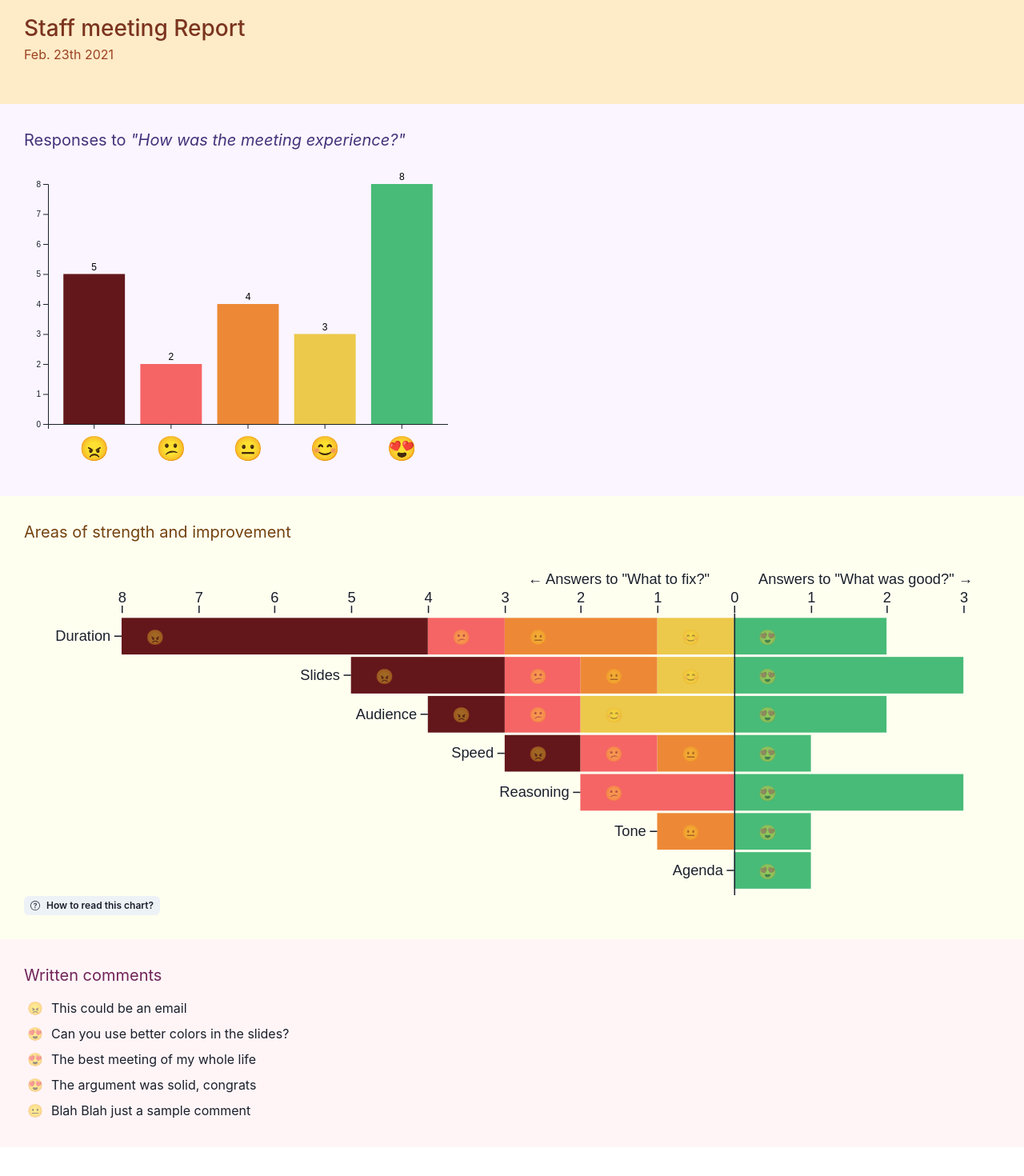
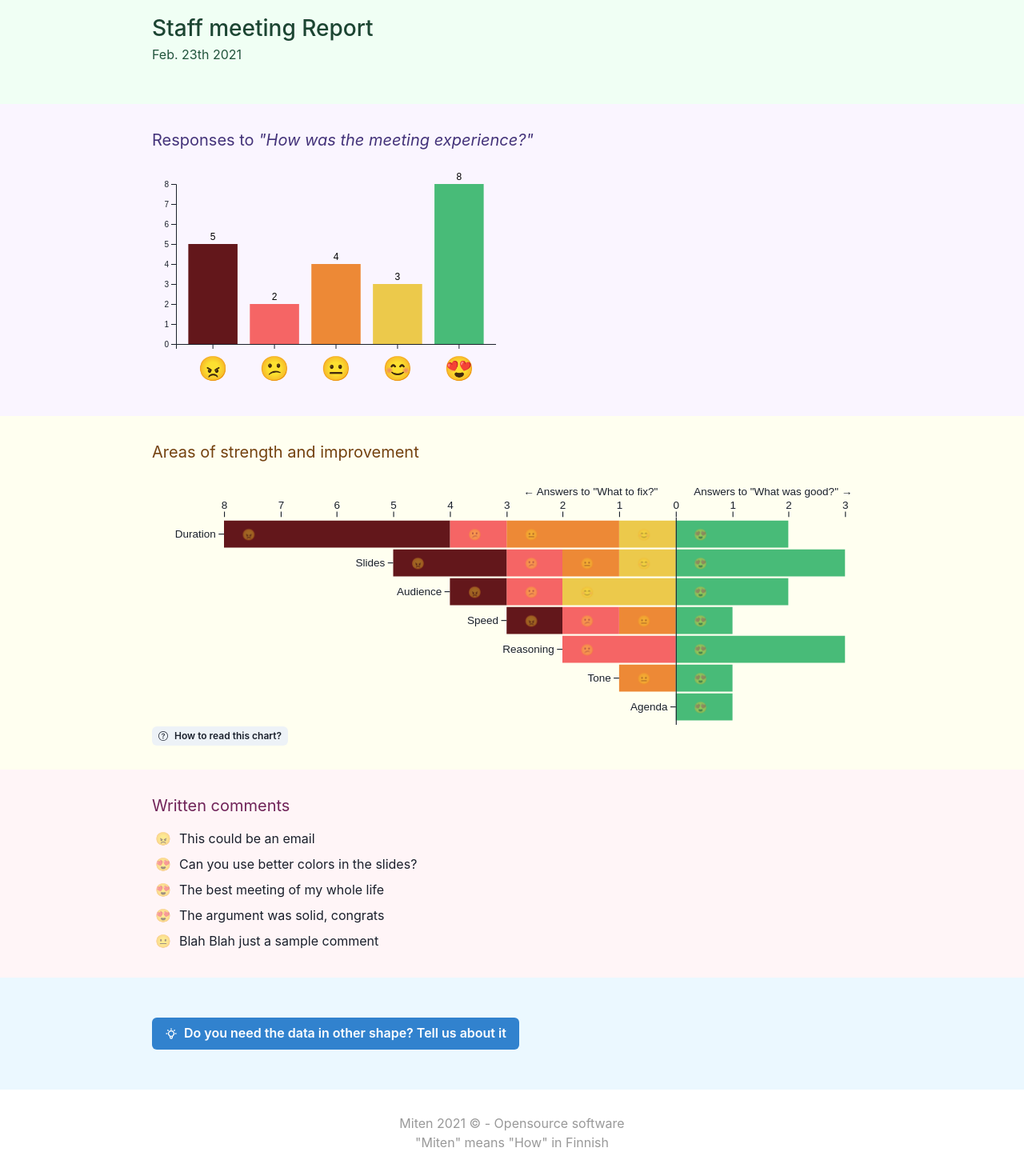
Before and after one commit to MitenHQ/miten, a Next.js app: page /report in a window 1280 px wide. Shown: the part 36-1506 px from the top of the page at 80% size. Before the commit the page ends 1470 px from the top, so only its background shows below. Built offline with nearby package versions, Linux system fonts and the light colour scheme.

Commit message:
Better styles on the big screens + Share your ideas form in the reports page

```diff
--- a/components/Feedback/Footer.tsx
+++ b/components/Feedback/Footer.tsx
@@ -1,11 +1,17 @@
+import { FC } from 'react';
 import styled from 'styled-components';
 
 const Root = styled.footer`
   color: #999;
+  text-align: center;
 `;
 
-export const Footer = () => (
-  <Root>
+type Props = {
+  className?: string;
+};
+
+export const Footer: FC<Props> = (props) => (
+  <Root className={props.className}>
     <div>
       <span>Miten 2021 © - </span>
       <a href="https://github.com/MitenHQ">Opensource software</a>
--- a/components/Report.tsx
+++ b/components/Report.tsx
@@ -4,9 +4,15 @@ import { MeetingInfo } from './Report/MeetingInfo';
 import { Comments } from './Report/Comments';
 import { ReactionsChart } from './Report/ReactionsChart';
 import { CommentsChart } from './Report/CommentsChart';
+import { Footer } from './Feedback/Footer';
+import { MoreDataForm } from './Report/MoreDataForm';
 
 const Root = styled.div`
   margin: auto;
+`;
+
+const FooterSection = styled(Footer)`
+  padding: 30px;
 `;
 
 export default function Report() {
@@ -18,6 +24,8 @@ export default function Report() {
       <ReactionsChart data={data} />
       <CommentsChart data={data} />
       <Comments data={data} />
+      <MoreDataForm />
+      <FooterSection />
     </Root>
   );
 }
--- a/components/Report/Comments.tsx
+++ b/components/Report/Comments.tsx
@@ -2,6 +2,7 @@ import React, { FC } from 'react';
 import styled from 'styled-components';
 import { getEmojiFromRating } from './getEmojiFromRating';
 import { theme } from '@chakra-ui/react';
+import { LimitWidth } from './LimitWidth';
 
 const Root = styled.div`
   background-color: ${theme.colors.pink[50]};
@@ -44,6 +45,7 @@ export const Comments: FC<Props> = (props) => {
   if (data.length === 0) return <div>No furthur comments</div>;
   return (
     <Root>
+      <LimitWidth>
         <Title>Written comments</Title>
         <Container>
           {data.map(({ rating, comment }, i: number) => (
@@ -53,6 +55,7 @@ export const Comments: FC<Props> = (props) => {
             </Comment>
           ))}
         </Container>
+      </LimitWidth>
     </Root>
   );
 };
--- a/components/Report/CommentsChart.tsx
+++ b/components/Report/CommentsChart.tsx
@@ -5,6 +5,7 @@ import { makeStackedBarChart } from './CommentsChart/makeStackedBarChart';
 import { getStackedChartData } from './CommentsChart/getStackedChartData';
 import { theme } from '@chakra-ui/react';
 import { HowToReadStackedChart } from './CommentsChart/HowToReadStackedChart';
+import { LimitWidth } from './LimitWidth';
 
 const Root = styled.div`
   background-color: ${theme.colors.yellow[50]};
@@ -37,9 +38,11 @@ export const CommentsChart: FC<Props> = (props) => {
 
   return (
     <Root>
-      <Title>Areas of strength and improvement</Title>
-      <StackedChart data={stackedChartData} makeChart={makeStackedBarChart} />
-      <HowToReadStackedChart />
+      <LimitWidth>
+        <Title>Areas of strength and improvement</Title>
+        <StackedChart data={stackedChartData} makeChart={makeStackedBarChart} />
+        <HowToReadStackedChart />
+      </LimitWidth>
     </Root>
   );
 };
--- /dev/null
+++ b/components/Report/LimitWidth.tsx
@@ -0,0 +1,6 @@
+import styled from 'styled-components';
+
+export const LimitWidth = styled.div`
+  max-width: 900px;
+  margin: auto;
+`;
--- a/components/Report/MeetingInfo.tsx
+++ b/components/Report/MeetingInfo.tsx
@@ -1,21 +1,22 @@
 import React, { FC } from 'react';
 import styled from 'styled-components';
 import { theme } from '@chakra-ui/react';
+import { LimitWidth } from './LimitWidth';
 
 const Root = styled.div`
-  background-color: ${theme.colors.orange[100]};
+  background-color: ${theme.colors.green[50]};
   padding: 50px 30px;
 `;
 
 const Title = styled.h1`
   font-size: 28px;
   font-weight: 500;
-  color: ${theme.colors.orange[800]};
+  color: ${theme.colors.green[900]};
 `;
 
 const SubTitle = styled.div`
   font-size: 16px;
-  color: ${theme.colors.orange[700]};
+  color: ${theme.colors.green[800]};
 `;
 
 type Props = {
@@ -25,7 +26,9 @@ type Props = {
 
 export const MeetingInfo: FC<Props> = (props) => (
   <Root>
-    <Title>{props.title} Report</Title>
-    <SubTitle>{props.date}</SubTitle>
+    <LimitWidth>
+      <Title>{props.title} Report</Title>
+      <SubTitle>{props.date}</SubTitle>
+    </LimitWidth>
   </Root>
 );
--- /dev/null
+++ b/components/Report/MoreDataForm.tsx
@@ -0,0 +1,80 @@
+import React, { FC, useEffect, useRef } from 'react';
+import {
+  Button,
+  FormControl,
+  FormLabel,
+  Input,
+  Modal,
+  ModalBody,
+  ModalCloseButton,
+  ModalContent,
+  ModalFooter,
+  ModalHeader,
+  ModalOverlay,
+  Textarea,
+  theme,
+  useDisclosure,
+} from '@chakra-ui/react';
+import styled from 'styled-components';
+import { HiOutlineLightBulb } from 'react-icons/hi';
+import { LimitWidth } from './LimitWidth';
+
+const Root = styled.div`
+  background-color: ${theme.colors.blue[50]};
+  padding: 50px 30px;
+`;
+
+export const MoreDataForm: FC = () => {
+  const { isOpen, onOpen, onClose } = useDisclosure();
+  const {
+    isOpen: isThanksVisible,
+    onOpen: showThanks,
+    onClose: hideThanks,
+  } = useDisclosure();
+
+  useEffect(() => {
+    hideThanks();
+  }, [isOpen, hideThanks]);
+
+  const initialRef = useRef();
+
+  return (
+    <Root>
+      <LimitWidth>
+        <Button leftIcon={<HiOutlineLightBulb />} colorScheme="blue" onClick={onOpen}>
+          Do you need the data in other shape? Tell us about it
+        </Button>
+      </LimitWidth>
+      <Modal initialFocusRef={initialRef} isOpen={isOpen} onClose={onClose}>
+        <ModalOverlay />
+        <ModalContent>
+          <ModalHeader>What is your need?</ModalHeader>
+          <ModalCloseButton />
+          {!isThanksVisible ? (
+            <>
+              <ModalBody pb={6}>
+                <FormControl mt={4}>
+                  <FormLabel>
+                    Please explain what representation of the data you need to be shown in
+                    the reports page
+                  </FormLabel>
+                  <Textarea ref={initialRef} />
+                </FormControl>
+              </ModalBody>
+              <ModalFooter>
+                <Button colorScheme="blue" mr={3} onClick={showThanks}>
+                  Share the need
+                </Button>
+                <Button onClick={onClose}>Cancel</Button>
+              </ModalFooter>
+            </>
+          ) : (
+            <ModalBody pb={6}>
+              Thanks for sharing, we will consider it in the plans. <span>😊</span>
+            </ModalBody>
+          )}
+        </ModalContent>
+      </Modal>
+    </Root>
+  );
+};
--- a/components/Report/ReactionsChart.tsx
+++ b/components/Report/ReactionsChart.tsx
@@ -4,6 +4,7 @@ import { D3Wrapper } from './D3Wrapper';
 import { makeBarChart } from './ReactionsChart/makeBarChart';
 import { getBarChartData } from './ReactionsChart/getBarChartData';
 import { theme } from '@chakra-ui/react';
+import { LimitWidth } from './LimitWidth';
 
 const Root = styled.div`
   background-color: ${theme.colors.purple[50]};
@@ -25,10 +26,12 @@ export const ReactionsChart: FC<Props> = (props) => {
 
   return (
     <Root>
-      <Title>
-        Responses to <i>"How was the meeting experience?"</i>
-      </Title>
-      <D3Wrapper data={data} makeChart={makeBarChart} />
+      <LimitWidth>
+        <Title>
+          Responses to <i>"How was the meeting experience?"</i>
+        </Title>
+        <D3Wrapper data={data} makeChart={makeBarChart} />
+      </LimitWidth>
     </Root>
   );
 };
--- a/components/Report/ReactionsChart/makeBarChart.ts
+++ b/components/Report/ReactionsChart/makeBarChart.ts
@@ -1,8 +1,8 @@
 import * as d3 from 'd3';
 
 export const makeBarChart = (element, data) => {
-  let HEIGHT = 300,
-    WIDTH = 500,
+  let HEIGHT = 200,
+    WIDTH = 400,
     margin = { top: 30, right: 0, bottom: 60, left: 30 },
     colors = {
       1: '#63171B',
```
Lines whose indentation alone changed are shown as unchanged.
